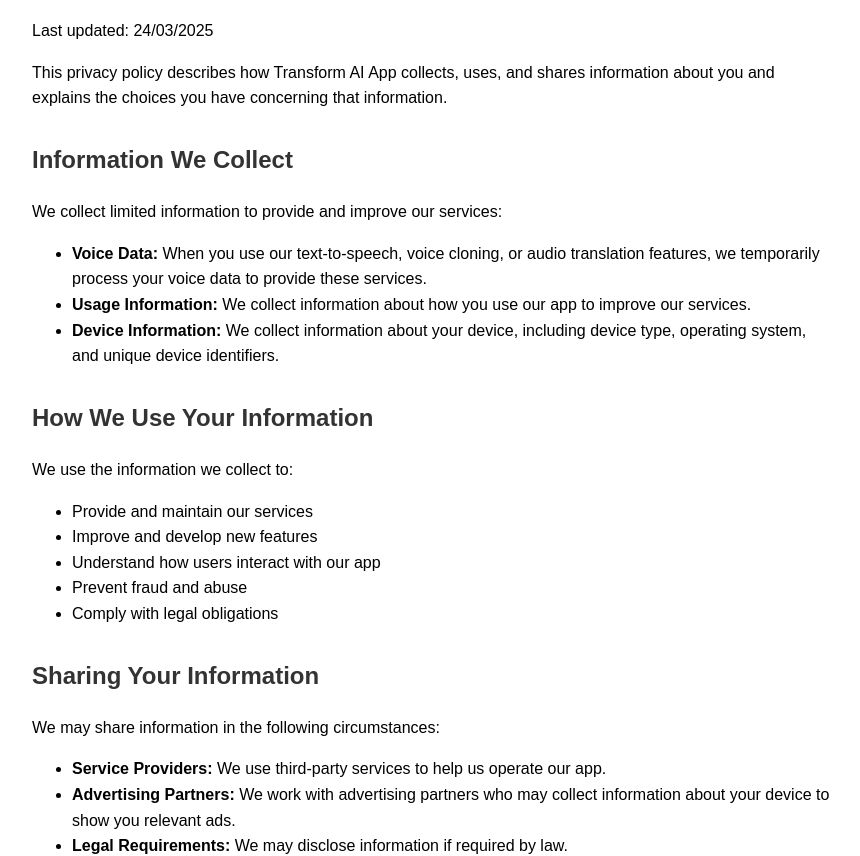
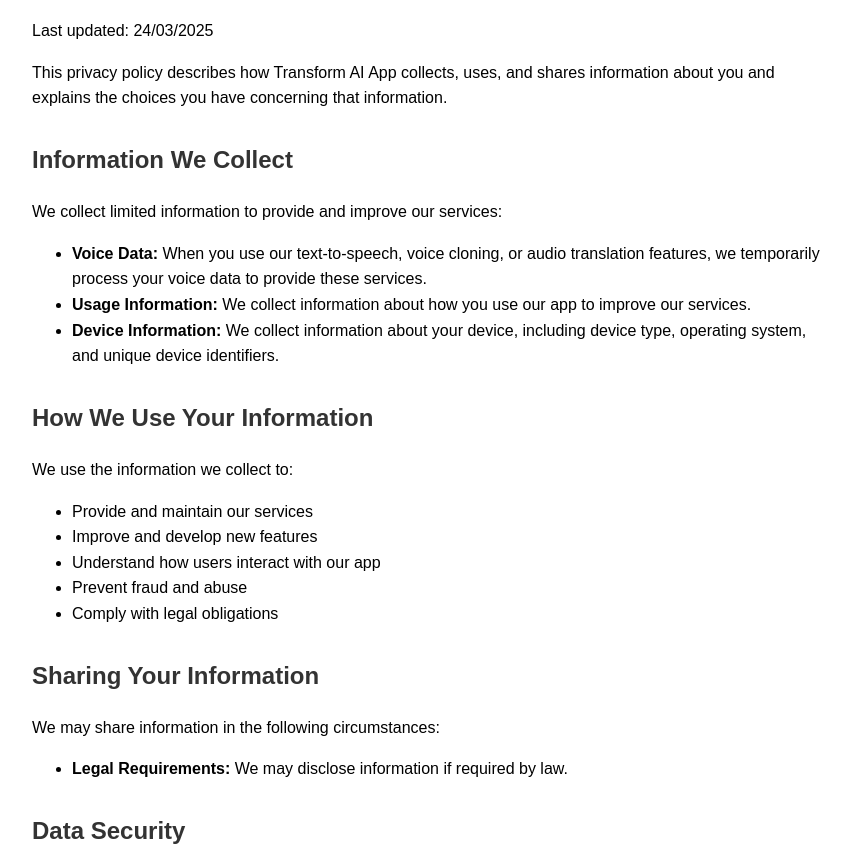
Before and after one commit to abubakar-javed/privacyPolicy, a plain HTML site: page index.html in a window 1280 px wide. Shown: the part 107-963 px from the top of the page, without its empty margins (208-1068 px from the left). Drawn offline with Linux system fonts and the light colour scheme.

Commit message:
Update index.html

```diff
--- a/index.html
+++ b/index.html
@@ -54,8 +54,6 @@
     <h2>Sharing Your Information</h2>
     <p>We may share information in the following circumstances:</p>
     <ul>
-        <li><strong>Service Providers:</strong> We use third-party services to help us operate our app.</li>
-        <li><strong>Advertising Partners:</strong> We work with advertising partners who may collect information about your device to show you relevant ads.</li>
         <li><strong>Legal Requirements:</strong> We may disclose information if required by law.</li>
     </ul>
 
```
